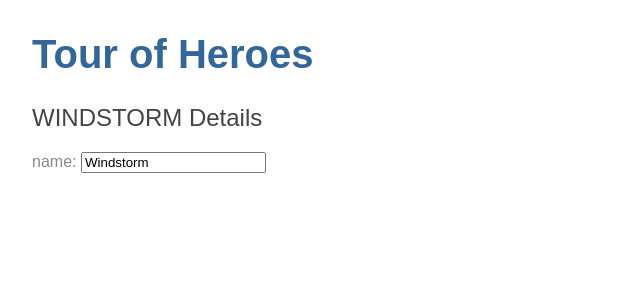
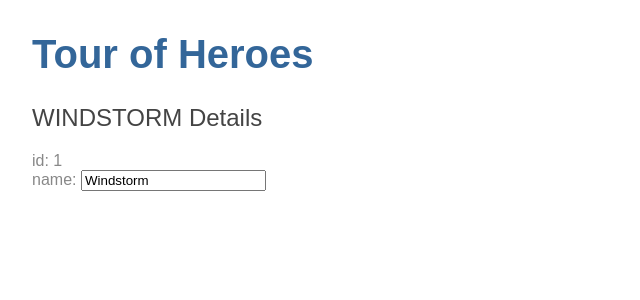
Before and after one commit to AndyCodez/angular-tour-of-heroes, an Angular app: page / in a window 1280 px wide. Shown: the top 300 px of the page, without its empty margins (0-640 px from the left). Built offline with nearby package versions, Linux system fonts and the light colour scheme.

Commit message:
display hero id

```diff
--- a/src/app/heroes/heroes.component.html
+++ b/src/app/heroes/heroes.component.html
@@ -1,5 +1,5 @@
 <h2>{{ hero.name | uppercase }} Details</h2>
-
+<div><span>id: </span>{{ hero.id }}</div>
 <div>
     <label>name:
       <input [(ngModel)]="hero.name" placeholder="name">
```
